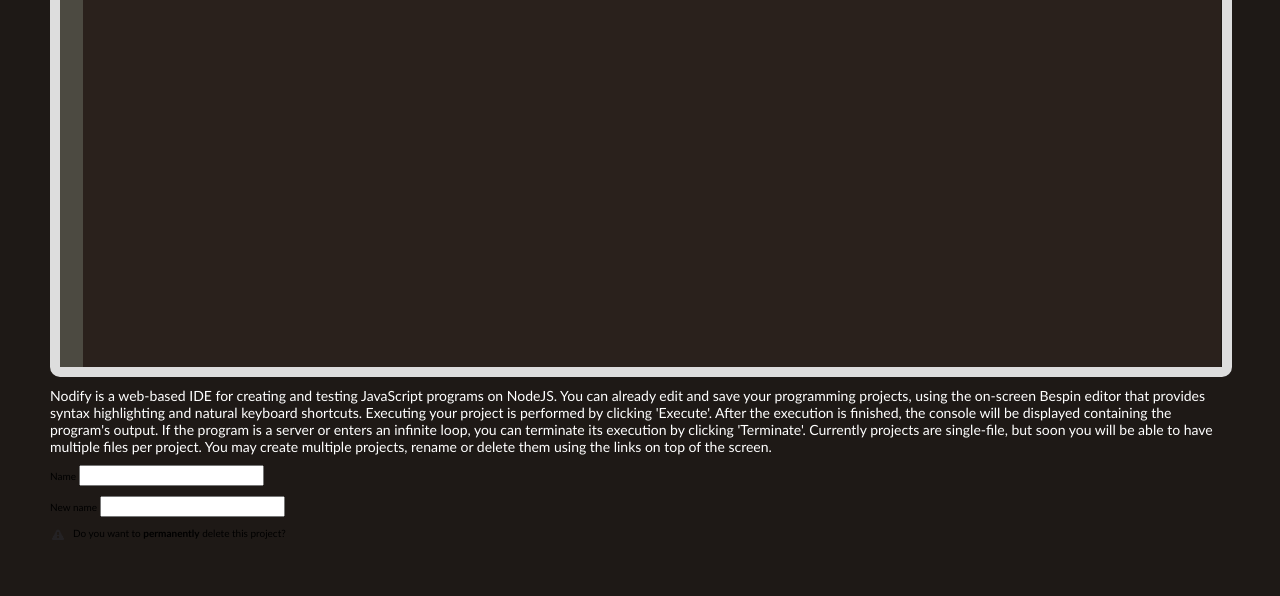
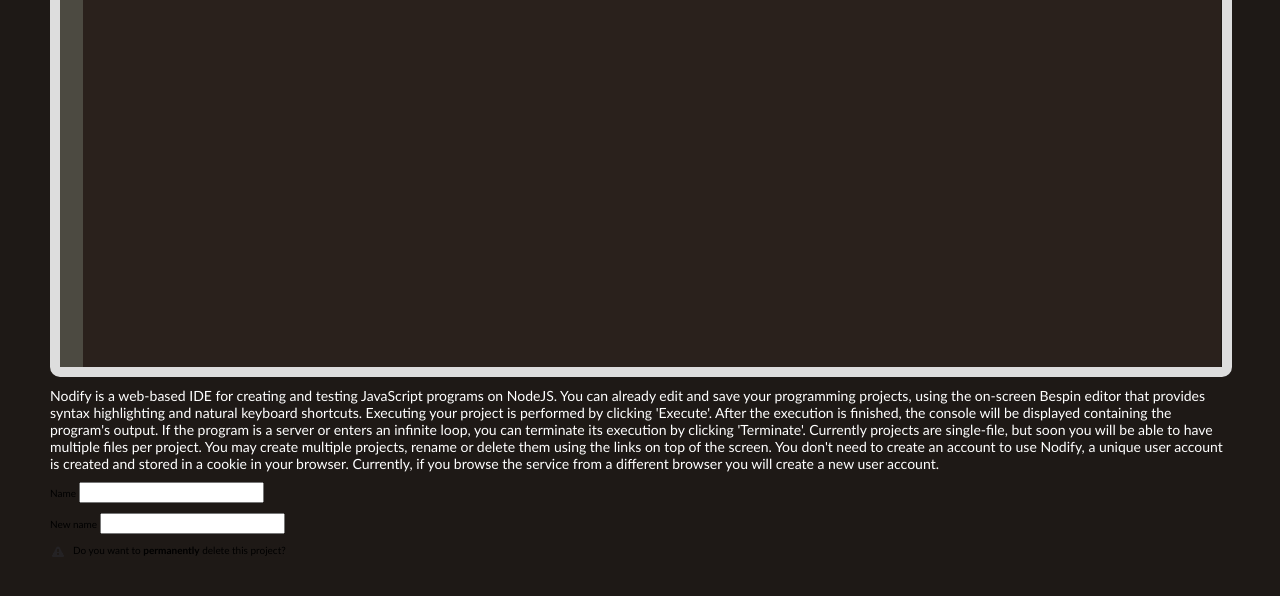
Before and after one commit to past/nodify, a plain HTML site: page public/index.html in a window 1280 px wide. Shown: the part 332-928 px from the top of the page. Drawn offline with nearby package versions, Linux system fonts and the light colour scheme; files whose address does not match are found by name.

Commit message:
More info in the blurb.

```diff
--- a/public/index.html
+++ b/public/index.html
@@ -239,7 +239,7 @@
 <div id="console-label">Console</div>
 <textarea id="console" readonly="true"></textarea>
 
-<div id="blurb">Nodify is a web-based IDE for creating and testing JavaScript programs on NodeJS. You can already edit and save your programming projects, using the on-screen Bespin editor that provides syntax highlighting and natural keyboard shortcuts. Executing your project is performed by clicking 'Execute'. After the execution is finished, the console will be displayed containing the program's output. If the program is a server or enters an infinite loop, you can terminate its execution by clicking 'Terminate'. Currently projects are single-file, but soon you will be able to have multiple files per project. You may create multiple projects, rename or delete them using the links on top of the screen.
+<div id="blurb">Nodify is a web-based IDE for creating and testing JavaScript programs on NodeJS. You can already edit and save your programming projects, using the on-screen Bespin editor that provides syntax highlighting and natural keyboard shortcuts. Executing your project is performed by clicking 'Execute'. After the execution is finished, the console will be displayed containing the program's output. If the program is a server or enters an infinite loop, you can terminate its execution by clicking 'Terminate'. Currently projects are single-file, but soon you will be able to have multiple files per project. You may create multiple projects, rename or delete them using the links on top of the screen. You don't need to create an account to use Nodify, a unique user account is created and stored in a cookie in your browser. Currently, if you browse the service from a different browser you will create a new user account.
 </div>
 <!-- End nodify -->
 <div id="dialog-project-new" title="Add new project">
```
